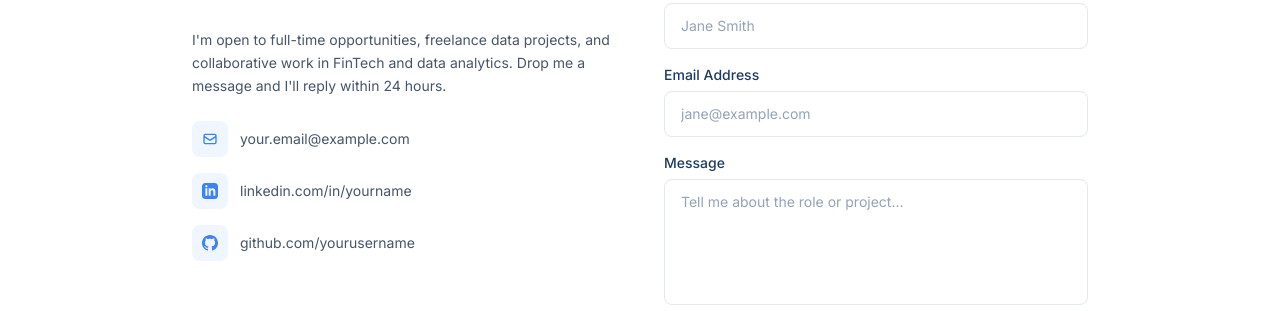
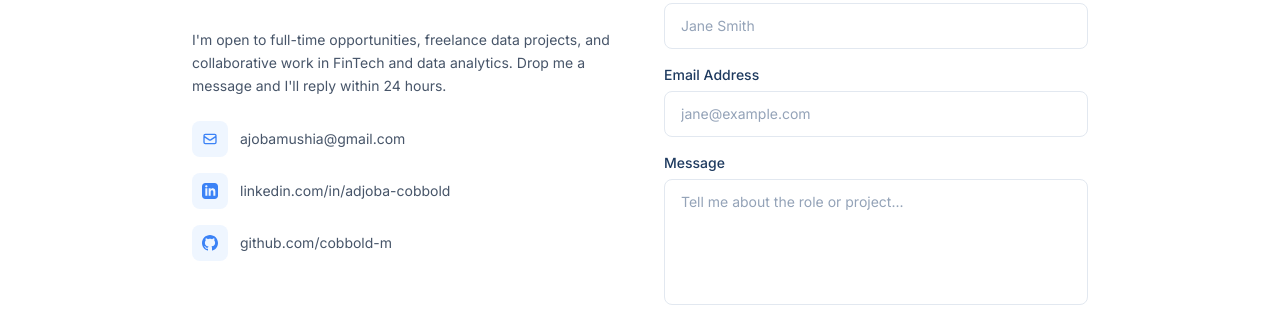
Before and after one commit to cobbold-m/Portfolio-website, a React (Vite) app in the folder client/: page / in a window 1280 px wide. Shown: the part 4890-5201 px from the top of the page. Built offline with nearby package versions, Linux system fonts and the light colour scheme.

Commit message:
Update Contact.jsx

```diff
--- a/client/src/components/Contact.jsx
+++ b/client/src/components/Contact.jsx
@@ -67,7 +67,7 @@ function Contact() {
               {/* Email */}
               {/* TODO: Replace the href and visible email with your actual email address */}
               <a
-                href="mailto:your.email@example.com"
+                href="mailto:ajobamushia@gmail.com"
                 className="flex items-center gap-3 text-sm text-slate-600 hover:text-[#3b82f6] transition-colors duration-200 group"
               >
                 <div className="w-9 h-9 rounded-lg bg-[#eff6ff] flex items-center justify-center group-hover:bg-[#dbeafe] transition-colors duration-200">
@@ -77,13 +77,13 @@ function Contact() {
                   </svg>
                 </div>
                 {/* TODO: Replace with your actual email address */}
-                your.email@example.com
+               ajobamushia@gmail.com
               </a>
 
               {/* LinkedIn */}
               {/* TODO: Replace href with your LinkedIn profile URL e.g. 'https://linkedin.com/in/yourname' */}
               <a
-                href="https://linkedin.com/in/yourname"
+                href="https://www.linkedin.com/in/adjoba-cobbold/"
                 target="_blank"
                 rel="noopener noreferrer"
                 className="flex items-center gap-3 text-sm text-slate-600 hover:text-[#3b82f6] transition-colors duration-200 group"
@@ -94,13 +94,13 @@ function Contact() {
                   </svg>
                 </div>
                 {/* TODO: Replace with your actual LinkedIn display text */}
-                linkedin.com/in/yourname
+                linkedin.com/in/adjoba-cobbold
               </a>
 
               {/* GitHub */}
               {/* TODO: Replace href with your GitHub profile URL e.g. 'https://github.com/yourusername' */}
               <a
-                href="https://github.com/yourusername"
+                href="https://github.com/cobbold-m"
                 target="_blank"
                 rel="noopener noreferrer"
                 className="flex items-center gap-3 text-sm text-slate-600 hover:text-[#3b82f6] transition-colors duration-200 group"
@@ -111,7 +111,7 @@ function Contact() {
                   </svg>
                 </div>
                 {/* TODO: Replace with your actual GitHub display text */}
-                github.com/yourusername
+                github.com/cobbold-m
               </a>
             </div>
           </div>
```
